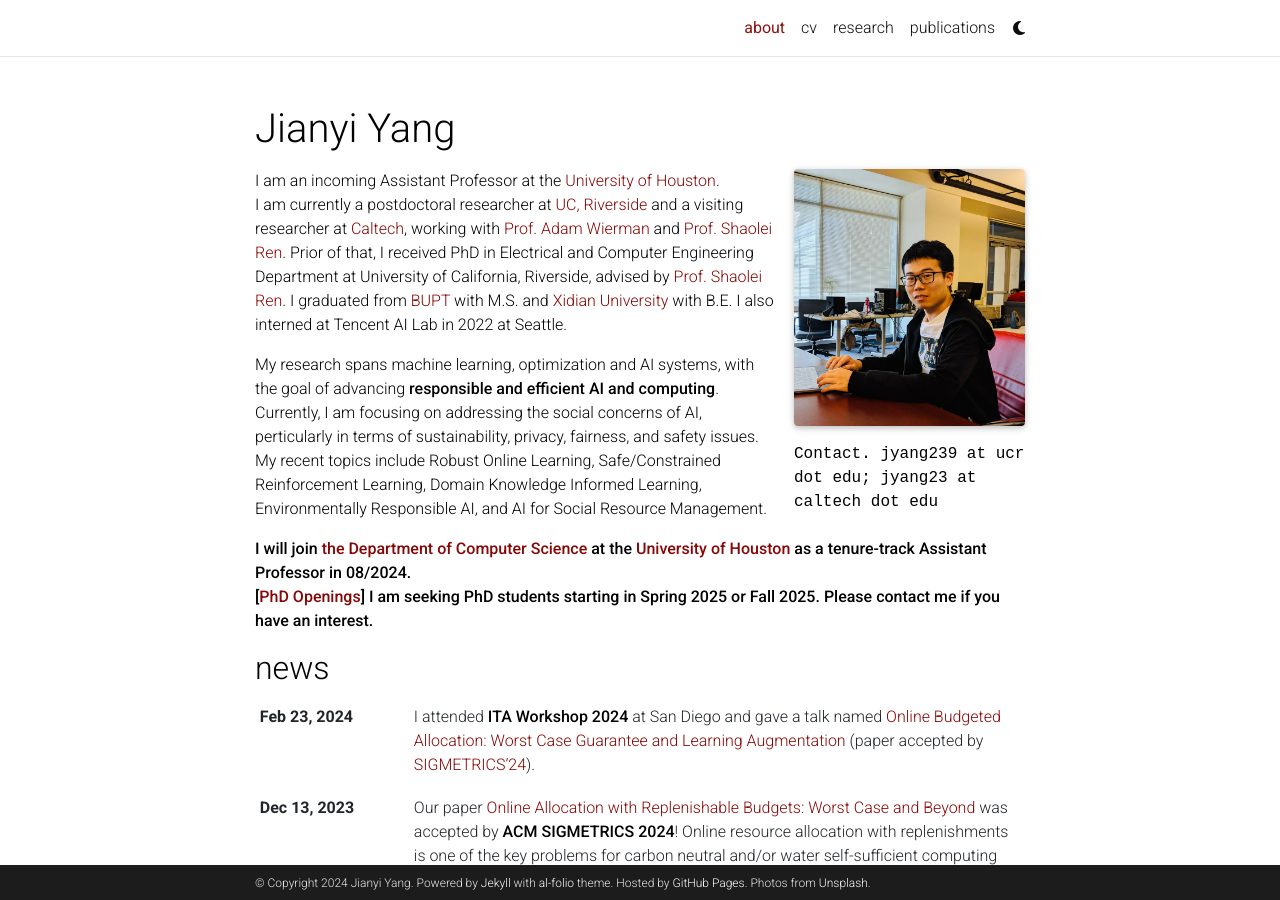
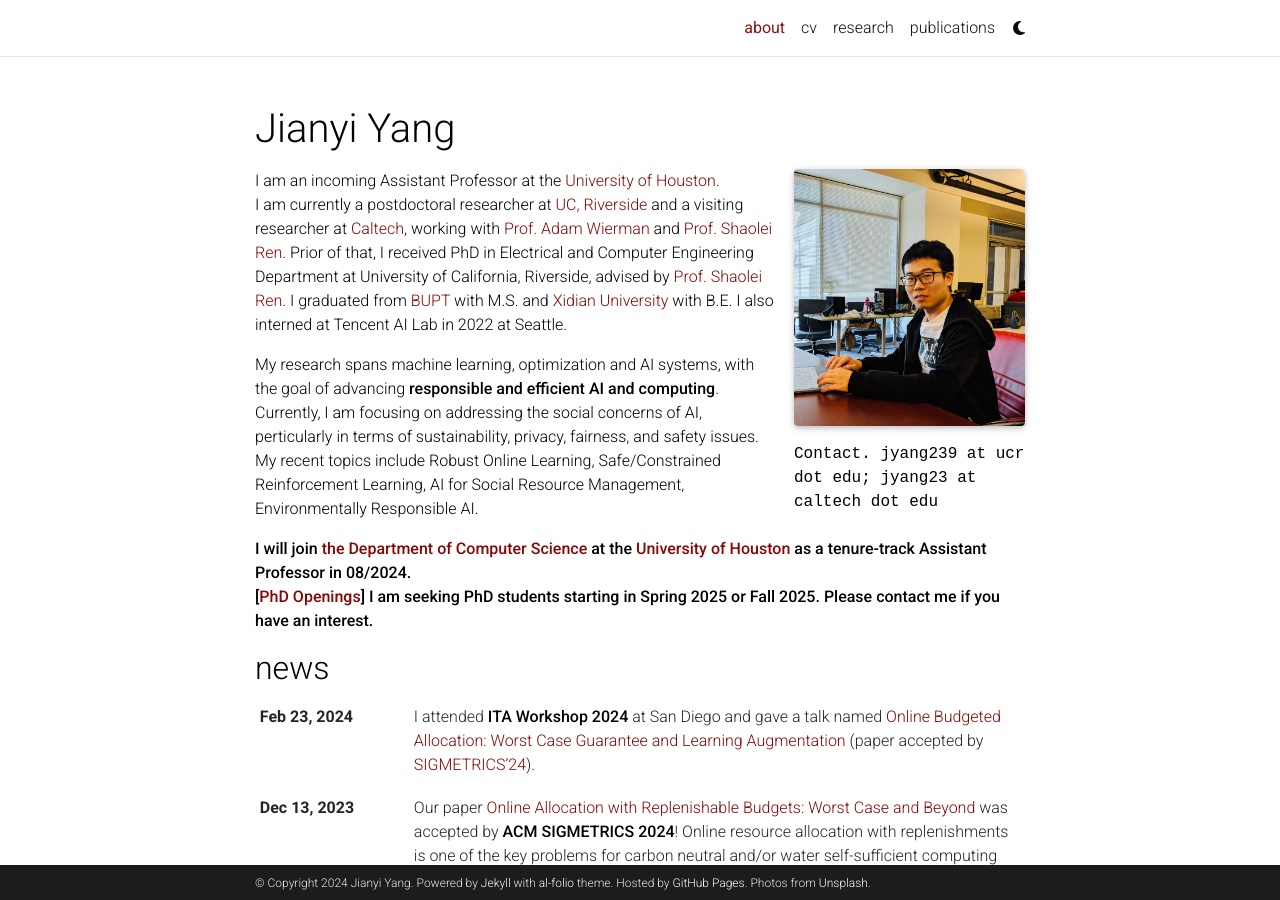
Before and after one commit to JYang-AI/jyang-ai.github.io, a Jekyll site: the page built from _pages/about.md, in a window 1280 px wide and 900 px high. Built offline with Jekyll 4.4.1, drawn with Linux system fonts in a browser that asks for light colours; full-size pictures stand in for the smaller copies a plugin makes; some web fonts are replaced; comment, search, counter and statistics services are not loaded; a style sheet for code colours, icons or effects is not loaded.

Commit message:
Update about.md

```diff
--- a/_pages/about.md
+++ b/_pages/about.md
@@ -20,7 +20,7 @@
 Prior of that, I received PhD in Electrical and Computer Engineering Department at University of California, Riverside, advised by [Prof. Shaolei Ren](https://shaoleiren.github.io). I graduated from [BUPT](https://en.wikipedia.org/wiki/Beijing_University_of_Posts_and_Telecommunications) with M.S. and [Xidian University](https://en.wikipedia.org/wiki/Xidian_University) with B.E. I also interned at Tencent AI Lab in 2022 at Seattle.
 
 My research spans machine learning, optimization and AI systems, with the goal of advancing **responsible and efficient AI and computing**. Currently, I am focusing on addressing the social concerns of AI, perticularly in terms of sustainability, privacy, fairness, and safety issues.\
-My recent topics include Robust Online Learning, Safe/Constrained Reinforcement Learning, Domain Knowledge Informed Learning, Environmentally Responsible AI, and AI for Social Resource Management.
+My recent topics include Robust Online Learning, Safe/Constrained Reinforcement Learning, AI for Social Resource Management, Environmentally Responsible AI.
 
 **I will join [the Department of Computer Science](https://www.uh.edu/nsm/computer-science/) at the [University of Houston](https://www.uh.edu) as a tenure-track Assistant Professor in 08/2024.** \
 **[[PhD Openings]()] I am seeking PhD students starting in Spring 2025 or Fall 2025. Please contact me if you have an interest.**
```
